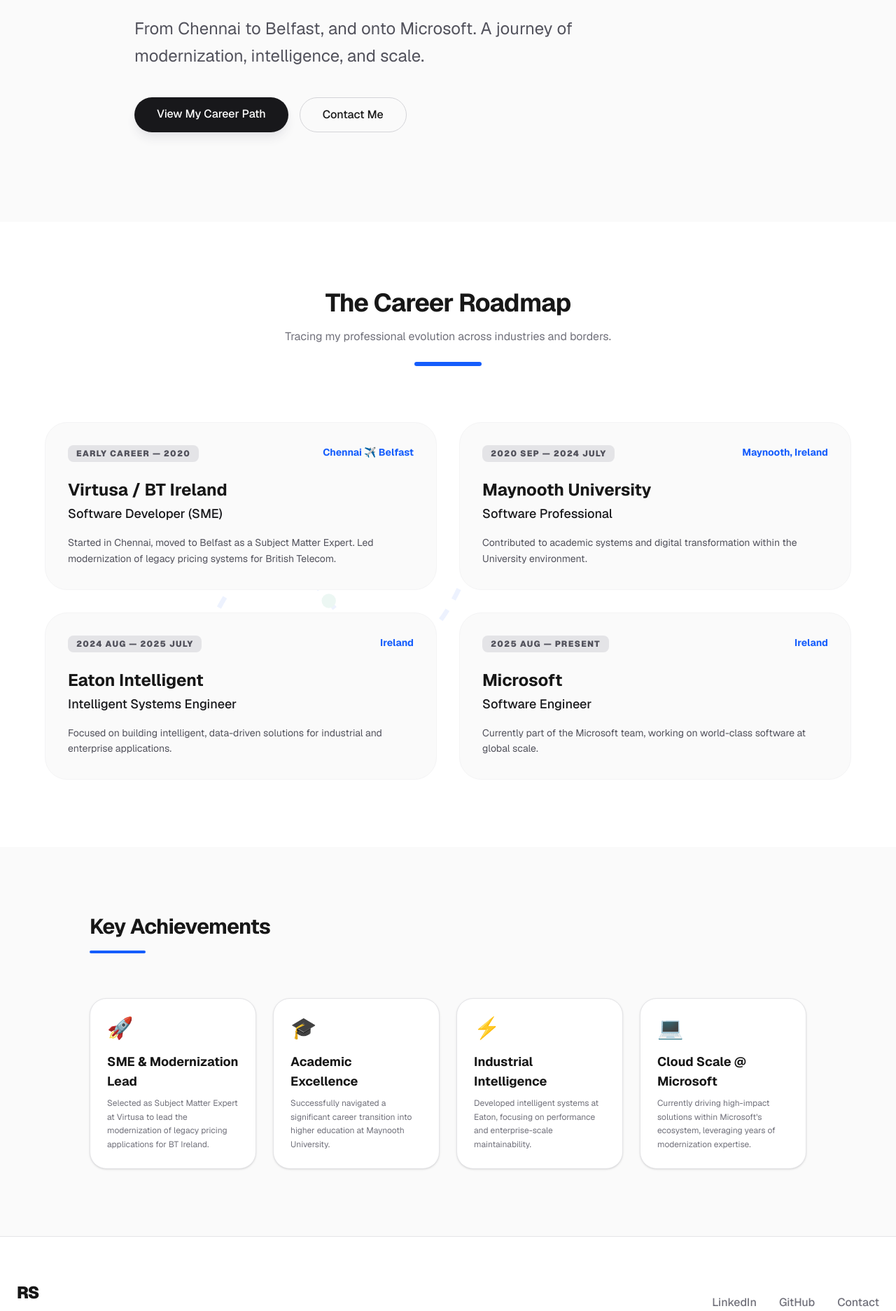
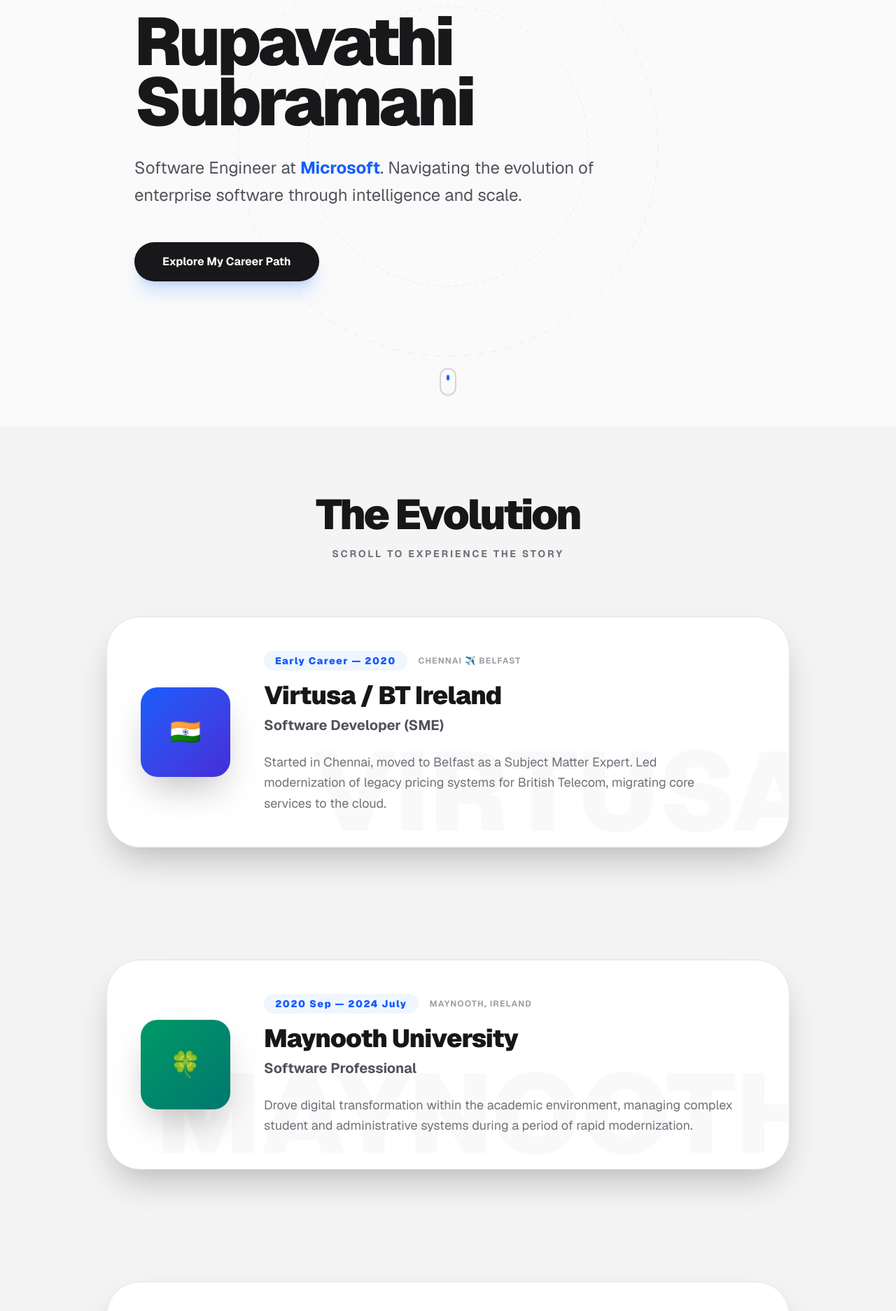
Before and after one commit to rupavathis/my-portfolio, a Next.js app: page / in a window 1280 px wide. Shown: the part 256-2129 px from the top of the page at 70% size. Built offline with nearby package versions, Linux system fonts and the light colour scheme.

Commit message:
Add parallax journey experience and modern UI updates

```diff
--- a/src/app/page.tsx
+++ b/src/app/page.tsx
@@ -1,24 +1,27 @@
+"use client";
+
 import Image from "next/image";
+import { useEffect, useState } from "react";
 
 const achievements = [
   {
     title: "SME & Modernization Lead",
-    description: "Selected as Subject Matter Expert at Virtusa to lead the modernization of legacy pricing applications for BT Ireland.",
+    description: "Lead modernization of legacy pricing applications for BT Ireland at Virtusa.",
     icon: "🚀",
   },
   {
     title: "Academic Excellence",
-    description: "Successfully navigated a significant career transition into higher education at Maynooth University.",
+    description: "Successfully navigated a significant career transition at Maynooth University.",
     icon: "🎓",
   },
   {
     title: "Industrial Intelligence",
-    description: "Developed intelligent systems at Eaton, focusing on performance and enterprise-scale maintainability.",
+    description: "Developed intelligent systems at Eaton for enterprise-scale maintainability.",
     icon: "⚡",
   },
   {
     title: "Cloud Scale @ Microsoft",
-    description: "Currently driving high-impact solutions within Microsoft's ecosystem, leveraging years of modernization expertise.",
+    description: "Currently driving high-impact solutions within Microsoft's global ecosystem.",
     icon: "💻",
   },
 ];
@@ -28,141 +31,161 @@
     period: "Early Career — 2020",
     role: "Software Developer (SME)",
     company: "Virtusa / BT Ireland",
-    description: "Started in Chennai, moved to Belfast as a Subject Matter Expert. Led modernization of legacy pricing systems for British Telecom.",
-    color: "bg-blue-600",
-    location: "Chennai ✈️ Belfast"
+    description: "Started in Chennai, moved to Belfast as a Subject Matter Expert. Led modernization of legacy pricing systems for British Telecom, migrating core services to the cloud.",
+    color: "from-blue-600 to-indigo-700",
+    location: "Chennai ✈️ Belfast",
+    bgText: "VIRTUSA"
   },
   {
     period: "2020 Sep — 2024 July",
     role: "Software Professional",
     company: "Maynooth University",
-    description: "Contributed to academic systems and digital transformation within the University environment.",
-    color: "bg-emerald-600",
-    location: "Maynooth, Ireland"
+    description: "Drove digital transformation within the academic environment, managing complex student and administrative systems during a period of rapid modernization.",
+    color: "from-emerald-600 to-teal-700",
+    location: "Maynooth, Ireland",
+    bgText: "MAYNOOTH"
   },
   {
     period: "2024 Aug — 2025 July",
     role: "Intelligent Systems Engineer",
     company: "Eaton Intelligent",
-    description: "Focused on building intelligent, data-driven solutions for industrial and enterprise applications.",
-    color: "bg-amber-500",
-    location: "Ireland"
+    description: "Focused on building intelligent, data-driven solutions for industrial and enterprise applications, bridging the gap between hardware and software.",
+    color: "from-amber-500 to-orange-600",
+    location: "Ireland",
+    bgText: "EATON"
   },
   {
     period: "2025 Aug — Present",
     role: "Software Engineer",
     company: "Microsoft",
-    description: "Currently part of the Microsoft team, working on world-class software at global scale.",
-    color: "bg-sky-500",
-    location: "Ireland"
+    description: "Contributing to world-class software at global scale. Leveraging expertise in modernization and intelligent systems to build the future of cloud computing.",
+    color: "from-sky-500 to-blue-600",
+    location: "Ireland",
+    bgText: "MICROSOFT"
   }
 ];
 
 export default function Home() {
+  const [scrollY, setScrollY] = useState(0);
+
+  useEffect(() => {
+    const handleScroll = () => setScrollY(window.scrollY);
+    window.addEventListener("scroll", handleScroll, { passive: true });
+    return () => window.removeEventListener("scroll", handleScroll);
+  }, []);
+
   return (
-    <div className="flex flex-col min-h-screen bg-zinc-50 dark:bg-black font-sans">
+    <div className="flex flex-col min-h-screen bg-zinc-50 dark:bg-black font-sans selection:bg-blue-200">
       {/* Navigation Header */}
-      <header className="sticky top-0 z-50 w-full border-b border-zinc-200 bg-white/80 backdrop-blur-md dark:border-zinc-800 dark:bg-black/80">
+      <header className="sticky top-0 z-[100] w-full border-b border-zinc-200 bg-white/70 backdrop-blur-md dark:border-zinc-800 dark:bg-black/70">
         <div className="container mx-auto flex h-16 items-center justify-between px-6">
           <span className="text-xl font-bold tracking-tighter">RS</span>
-          <nav className="hidden md:flex gap-6 text-sm font-medium">
+          <nav className="hidden md:flex gap-8 text-sm font-medium">
             <a href="#about" className="hover:text-blue-600 transition-colors">About</a>
-            <a href="#journey" className="hover:text-blue-600 transition-colors">Career Path</a>
+            <a href="#journey" className="hover:text-blue-600 transition-colors">The Journey</a>
             <a href="#achievements" className="hover:text-blue-600 transition-colors">Impact</a>
           </nav>
         </div>
       </header>
 
       <main className="flex-grow">
-        {/* Hero Section */}
-        <section id="about" className="py-24 px-6 md:py-32">
-          <div className="container mx-auto max-w-4xl text-center md:text-left">
-            <h1 className="text-4xl md:text-6xl font-extrabold tracking-tight text-zinc-900 dark:text-zinc-50 mb-6">
-              Rupavathi Subramani
+        {/* Hero Section with Parallax Background */}
+        <section id="about" className="relative h-screen flex items-center px-6 overflow-hidden">
+          <div
+            className="absolute inset-0 z-0 opacity-20 pointer-events-none"
+            style={{ transform: `translateY(${scrollY * 0.4}px)` }}
+          >
+             <svg viewBox="0 0 800 800" className="w-full h-full text-blue-600">
+                <circle cx="400" cy="400" r="300" fill="none" stroke="currentColor" strokeWidth="0.5" strokeDasharray="10 10" />
+                <circle cx="400" cy="400" r="200" fill="none" stroke="currentColor" strokeWidth="0.5" strokeDasharray="5 5" />
+             </svg>
+          </div>
+
+          <div className="container mx-auto max-w-4xl relative z-10">
+            <h1 className="text-6xl md:text-8xl font-black tracking-tighter text-zinc-900 dark:text-zinc-50 mb-8 leading-[0.9]">
+              Rupavathi <br /> Subramani
             </h1>
-            <p className="text-xl md:text-2xl text-zinc-600 dark:text-zinc-400 max-w-2xl mb-10 leading-relaxed">
-              From Chennai to Belfast, and onto Microsoft. A journey of modernization, intelligence, and scale.
+            <p className="text-xl md:text-2xl text-zinc-600 dark:text-zinc-400 max-w-2xl mb-12 leading-relaxed">
+              Software Engineer at <span className="text-blue-600 font-bold">Microsoft</span>.
+              Navigating the evolution of enterprise software through intelligence and scale.
             </p>
-            <div className="flex flex-wrap gap-4 justify-center md:justify-start">
-              <a href="#journey" className="px-8 py-3 bg-zinc-900 text-white rounded-full font-medium hover:bg-zinc-800 transition-all dark:bg-zinc-50 dark:text-zinc-900 shadow-lg shadow-zinc-200 dark:shadow-none">
-                View My Career Path
+            <div className="flex flex-wrap gap-6">
+              <a href="#journey" className="px-10 py-4 bg-zinc-900 text-white rounded-full font-bold hover:scale-105 transition-all dark:bg-zinc-50 dark:text-zinc-900 shadow-xl shadow-blue-500/20">
+                Explore My Career Path
               </a>
-              <a href="mailto:contact@rupavathi.com" className="px-8 py-3 border border-zinc-300 rounded-full font-medium hover:bg-zinc-100 transition-all dark:border-zinc-700 dark:hover:bg-zinc-900">
-                Contact Me
-              </a>
+            </div>
+          </div>
+
+          <div className="absolute bottom-10 left-1/2 -translate-x-1/2 animate-bounce">
+            <div className="w-6 h-10 rounded-full border-2 border-zinc-300 dark:border-zinc-700 flex justify-center p-2">
+              <div className="w-1 h-2 bg-blue-600 rounded-full"></div>
             </div>
           </div>
         </section>
 
-        {/* Visual Journey Section */}
-        <section id="journey" className="py-24 bg-white dark:bg-zinc-950 px-6 overflow-hidden">
-          <div className="container mx-auto max-w-6xl">
-            <div className="mb-20 text-center">
-              <h2 className="text-4xl font-bold tracking-tight mb-4">The Career Roadmap</h2>
-              <p className="text-zinc-500 max-w-xl mx-auto">Tracing my professional evolution across industries and borders.</p>
-              <div className="h-1.5 w-24 bg-blue-600 rounded mx-auto mt-6"></div>
+        {/* Parallax Journey Section */}
+        <section id="journey" className="relative py-24 bg-zinc-100 dark:bg-zinc-950">
+          <div className="container mx-auto px-6 mb-20 text-center">
+             <h2 className="text-4xl md:text-6xl font-black tracking-tighter mb-4">The Evolution</h2>
+             <p className="text-zinc-500 uppercase tracking-[0.2em] text-sm font-bold">Scroll to experience the story</p>
           </div>
 
-            <div className="relative">
-              {/* Complex Journey Graphic */}
-              <div className="absolute top-0 left-0 w-full h-full opacity-[0.07] pointer-events-none hidden xl:block">
-                <svg viewBox="0 0 1000 600" className="w-full h-full">
-                  <path
-                    d="M 50 500 Q 150 100 300 300 T 550 200 T 800 100"
-                    fill="none"
-                    stroke="currentColor"
-                    strokeWidth="8"
-                    strokeDasharray="20 20"
-                    className="text-blue-600 animate-[dash_15s_linear_infinite]"
-                  />
-                  {/* Milestones */}
-                  <circle cx="50" cy="500" r="12" fill="currentColor" className="text-blue-600" />
-                  <circle cx="300" cy="300" r="12" fill="currentColor" className="text-emerald-600" />
-                  <circle cx="550" cy="200" r="12" fill="currentColor" className="text-amber-500" />
-                  <circle cx="800" cy="100" r="12" fill="currentColor" className="text-sky-500" />
-
-                  <text x="40" y="540" fontSize="18" fontWeight="bold" fill="currentColor">Chennai</text>
-                  <text x="290" y="340" fontSize="18" fontWeight="bold" fill="currentColor">Belfast</text>
-                  <text x="540" y="240" fontSize="18" fontWeight="bold" fill="currentColor">Maynooth</text>
-                  <text x="790" y="140" fontSize="18" fontWeight="bold" fill="currentColor">Microsoft</text>
-                </svg>
+          <div className="max-w-5xl mx-auto px-6 pb-32">
+            <div className="space-y-[20vh]">
+              {timeline.map((step, index) => (
+                <div
+                  key={index}
+                  className="sticky top-32 group"
+                >
+                  <div className={`relative overflow-hidden bg-white dark:bg-zinc-900 p-8 md:p-12 rounded-[3rem] shadow-2xl border border-zinc-200 dark:border-zinc-800 transition-all duration-500 group-hover:scale-[1.02]`}>
+                    {/* Background Parallax Text */}
+                    <div className="absolute -right-10 -bottom-10 text-[10rem] font-black text-zinc-100 dark:text-zinc-800 opacity-50 select-none pointer-events-none group-hover:translate-x-4 transition-transform duration-700">
+                      {step.bgText}
                     </div>
 
-              <div className="grid grid-cols-1 md:grid-cols-2 gap-8 relative z-10">
-                {timeline.map((step, index) => (
-                  <div key={index} className="group relative bg-zinc-50 dark:bg-zinc-900/50 p-8 rounded-[2rem] border border-zinc-100 dark:border-zinc-800 hover:border-blue-500/30 transition-all hover:shadow-2xl hover:shadow-blue-500/5">
-                    <div className={`absolute top-8 left-[-1rem] w-2 h-16 ${step.color} rounded-full hidden md:block opacity-0 group-hover:opacity-100 transition-opacity`}></div>
-                    <div className="flex justify-between items-start mb-6">
-                      <span className="text-xs font-black tracking-widest uppercase px-3 py-1 bg-zinc-200 dark:bg-zinc-800 rounded-lg text-zinc-600 dark:text-zinc-400">
+                    <div className="relative z-10 flex flex-col md:flex-row gap-12 items-center">
+                      <div className={`w-24 h-24 md:w-32 md:h-32 rounded-3xl bg-gradient-to-br ${step.color} flex items-center justify-center text-4xl text-white shadow-2xl shrink-0`}>
+                        {index === 0 ? "🇮🇳" : index === 3 ? "Ⓜ️" : "🍀"}
+                      </div>
+
+                      <div className="flex-grow">
+                        <div className="flex flex-wrap items-center gap-4 mb-4">
+                          <span className="text-sm font-black tracking-widest text-blue-600 bg-blue-50 dark:bg-blue-900/20 px-4 py-1 rounded-full">
                             {step.period}
                           </span>
-                      <span className="text-sm font-bold text-blue-600">{step.location}</span>
+                          <span className="text-zinc-400 font-bold uppercase text-xs tracking-widest">{step.location}</span>
                         </div>
-                    <h3 className="text-2xl font-bold mb-1">{step.company}</h3>
-                    <p className="text-lg font-medium text-zinc-900 dark:text-zinc-100 mb-4">{step.role}</p>
-                    <p className="text-zinc-600 dark:text-zinc-400 leading-relaxed text-sm">
+                        <h3 className="text-3xl md:text-4xl font-black mb-2 tracking-tight">{step.company}</h3>
+                        <p className="text-xl font-bold text-zinc-600 dark:text-zinc-300 mb-6">{step.role}</p>
+                        <p className="text-lg text-zinc-500 dark:text-zinc-400 leading-relaxed max-w-2xl">
                           {step.description}
                         </p>
+                      </div>
+                    </div>
+                  </div>
                 </div>
               ))}
             </div>
           </div>
-          </div>
         </section>
 
-        {/* Technical Impact Section */}
-        <section id="achievements" className="py-24 px-6 bg-zinc-50 dark:bg-black">
-          <div className="container mx-auto max-w-5xl">
-            <div className="mb-16">
-              <h2 className="text-3xl font-bold tracking-tight mb-4">Key Achievements</h2>
-              <div className="h-1 w-20 bg-blue-600 rounded"></div>
+        {/* Impact Section */}
+        <section id="achievements" className="py-32 px-6 bg-white dark:bg-black">
+          <div className="container mx-auto max-w-6xl">
+            <div className="mb-20 text-center">
+              <h2 className="text-4xl md:text-5xl font-black tracking-tighter mb-4">Global Impact</h2>
+              <div className="h-2 w-24 bg-blue-600 rounded mx-auto"></div>
             </div>
-            <div className="grid grid-cols-1 md:grid-cols-2 lg:grid-cols-4 gap-6">
+            <div className="grid grid-cols-1 md:grid-cols-2 lg:grid-cols-4 gap-8">
               {achievements.map((item, index) => (
-                <div key={index} className="p-6 border border-zinc-200 dark:border-zinc-800 rounded-3xl bg-white dark:bg-zinc-900 hover:-translate-y-2 transition-transform shadow-sm">
-                  <div className="text-3xl mb-4">{item.icon}</div>
-                  <h3 className="text-lg font-bold mb-2">{item.title}</h3>
-                  <p className="text-zinc-500 dark:text-zinc-400 text-xs leading-relaxed">
+                <div
+                  key={index}
+                  className="p-8 border border-zinc-100 dark:border-zinc-800 rounded-[2.5rem] bg-zinc-50 dark:bg-zinc-900/50 hover:bg-blue-600 hover:text-white transition-all duration-300 group"
+                  style={{ transitionDelay: `${index * 100}ms` }}
+                >
+                  <div className="text-5xl mb-6 transform group-hover:scale-125 transition-transform duration-500">{item.icon}</div>
+                  <h3 className="text-xl font-black mb-3 group-hover:text-white">{item.title}</h3>
+                  <p className="text-zinc-500 dark:text-zinc-400 text-sm leading-relaxed group-hover:text-blue-50">
                     {item.description}
                   </p>
                 </div>
@@ -170,20 +193,33 @@
             </div>
           </div>
         </section>
+
+        {/* Call to Action */}
+        <section className="py-24 px-6 bg-blue-600 text-white overflow-hidden relative">
+          <div className="absolute top-0 right-0 p-20 opacity-20 rotate-12">
+             <span className="text-[20rem] font-black leading-none">@</span>
+          </div>
+          <div className="container mx-auto max-w-4xl text-center relative z-10">
+            <h2 className="text-4xl md:text-6xl font-black tracking-tighter mb-8">Let's build the future.</h2>
+            <a href="mailto:contact@rupavathi.com" className="inline-block px-12 py-5 bg-white text-blue-600 rounded-full font-black text-xl hover:scale-110 transition-transform shadow-2xl">
+              Get in Touch
+            </a>
+          </div>
+        </section>
       </main>
 
-      <footer className="py-16 px-6 border-t border-zinc-200 dark:border-zinc-800 bg-white dark:bg-black">
-        <div className="container mx-auto flex flex-col md:flex-row items-center justify-between gap-8">
-          <div>
-            <span className="text-2xl font-black tracking-tighter block mb-2">RS</span>
-            <p className="text-zinc-500 dark:text-zinc-400 text-sm">
-              © 2026 Rupavathi Subramani. All rights reserved.
+      <footer className="py-16 px-6 bg-zinc-900 text-white">
+        <div className="container mx-auto flex flex-col md:flex-row items-center justify-between gap-12">
+          <div className="text-center md:text-left">
+            <span className="text-3xl font-black tracking-tighter block mb-4">RS</span>
+            <p className="text-zinc-500 text-sm max-w-xs">
+              Showcasing a decade of technical excellence and international career growth.
             </p>
           </div>
-          <div className="flex gap-8 font-medium">
-            <a href="#" className="text-zinc-500 hover:text-blue-600 transition-colors">LinkedIn</a>
-            <a href="#" className="text-zinc-500 hover:text-blue-600 transition-colors">GitHub</a>
-            <a href="#" className="text-zinc-500 hover:text-blue-600 transition-colors">Contact</a>
+          <div className="flex gap-12 font-black tracking-widest uppercase text-xs">
+            <a href="#" className="hover:text-blue-500 transition-colors">LinkedIn</a>
+            <a href="#" className="hover:text-blue-500 transition-colors">GitHub</a>
+            <a href="#" className="hover:text-blue-500 transition-colors">Resume</a>
           </div>
         </div>
       </footer>
```
Lines whose indentation alone changed are shown as unchanged.
